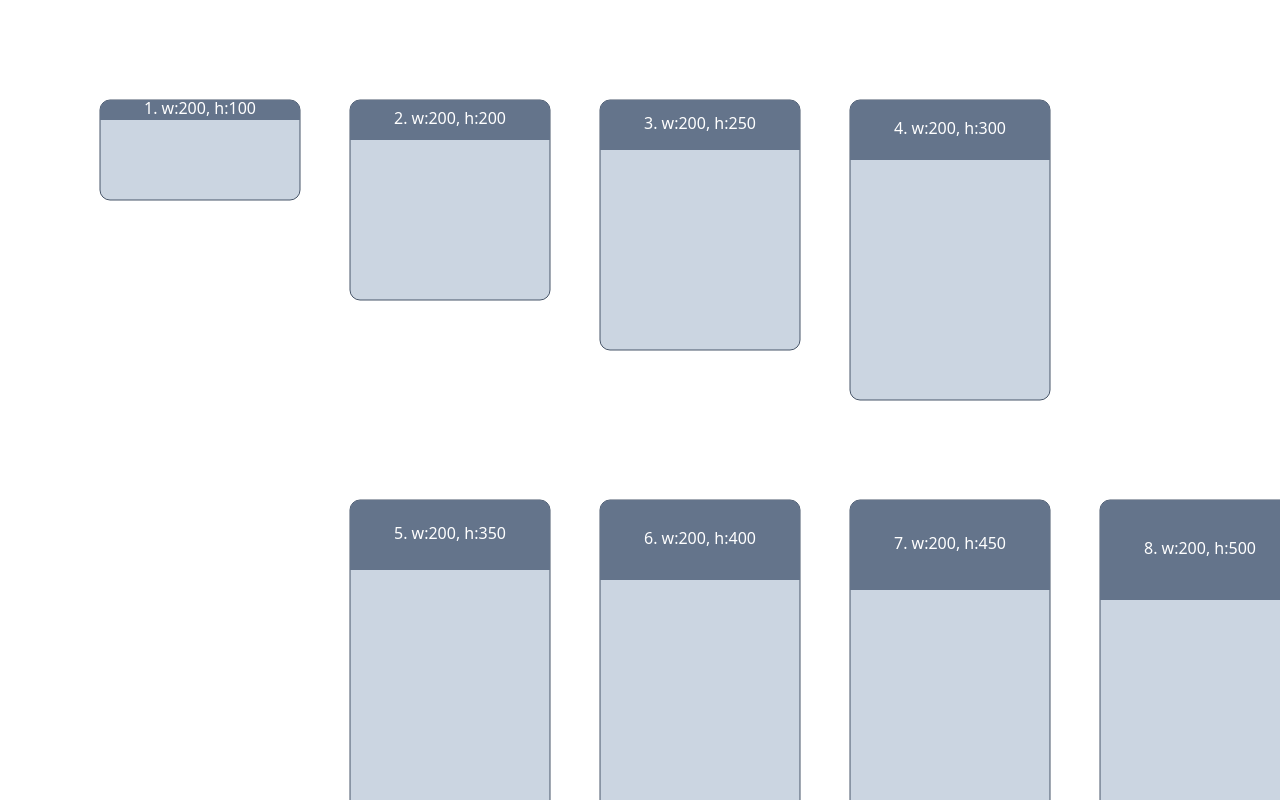
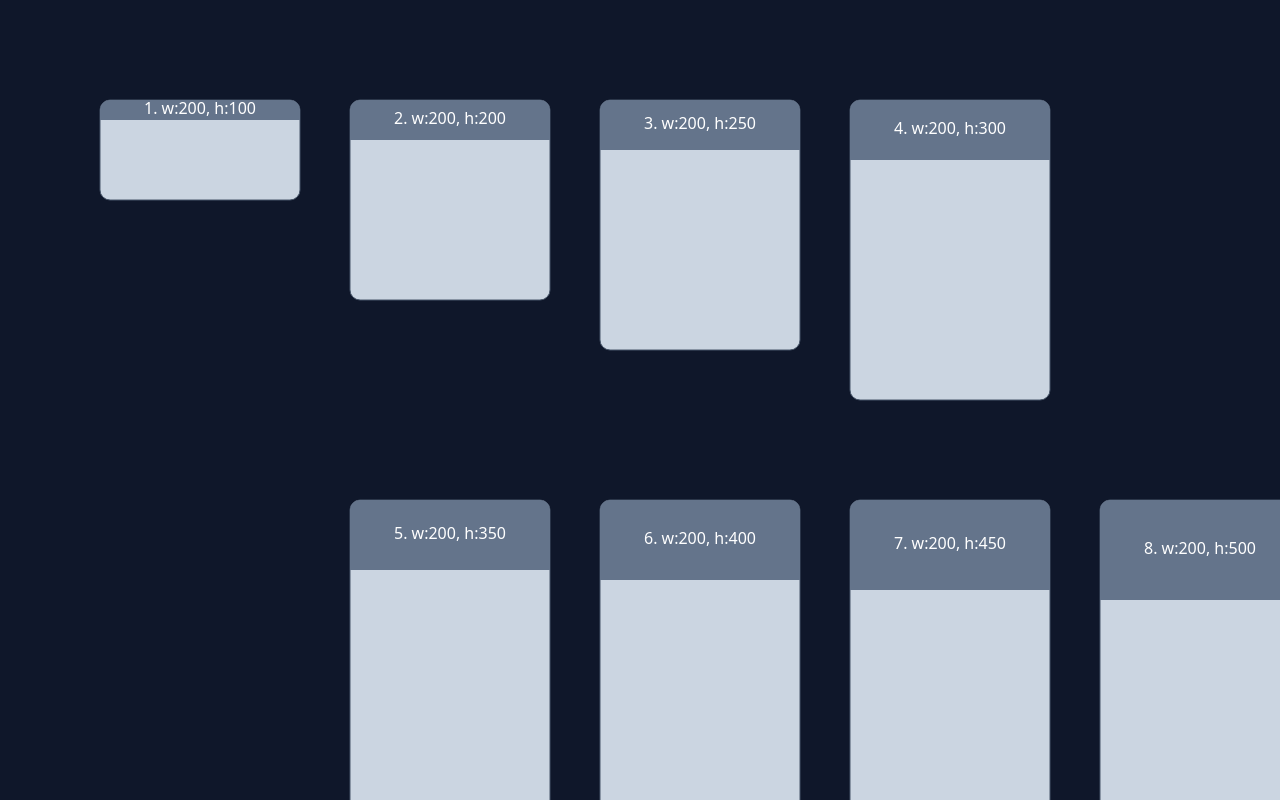
Before and after one commit to stasfr/LogisticGame, a Nuxt app: page / in a window 1280 px wide. Built offline with nearby package versions, Linux system fonts and the light colour scheme.

Commit message:
add black bg

```diff
--- a/components/MainApp.vue
+++ b/components/MainApp.vue
@@ -1,6 +1,6 @@
 <template>
   <svg
-    class="l-0 t-0 min-w-3168 min-h-2712 absolute block h-full w-full cursor-move select-none"
+    class="l-0 t-0 min-w-3168 min-h-2712 absolute block h-full w-full cursor-move select-none bg-slate-900"
   >
     <!-- <Tab :options="testOptions" /> -->
     <Tab v-for="test in generateTests()" :key="test.id" :options="test" />
```
